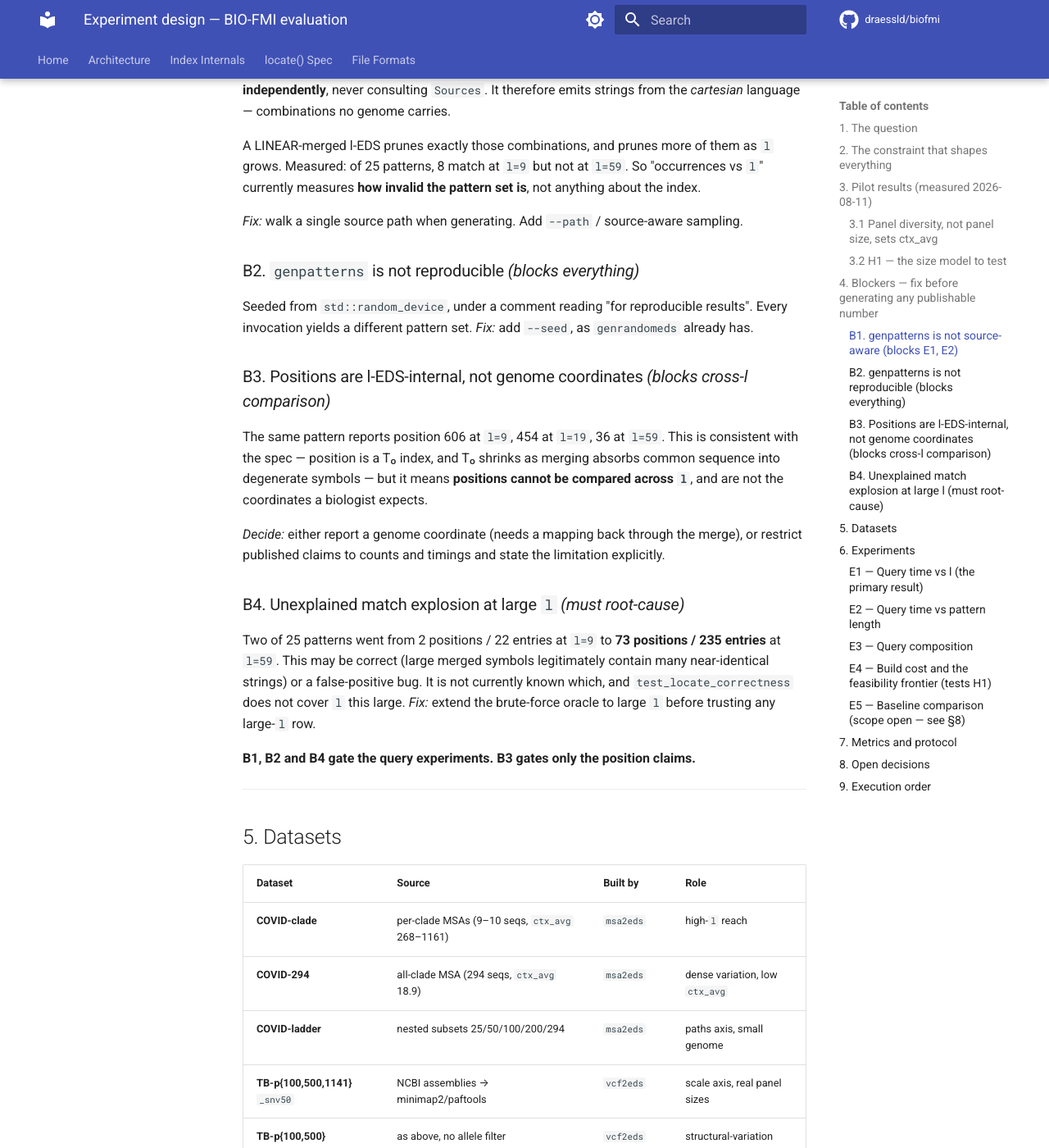
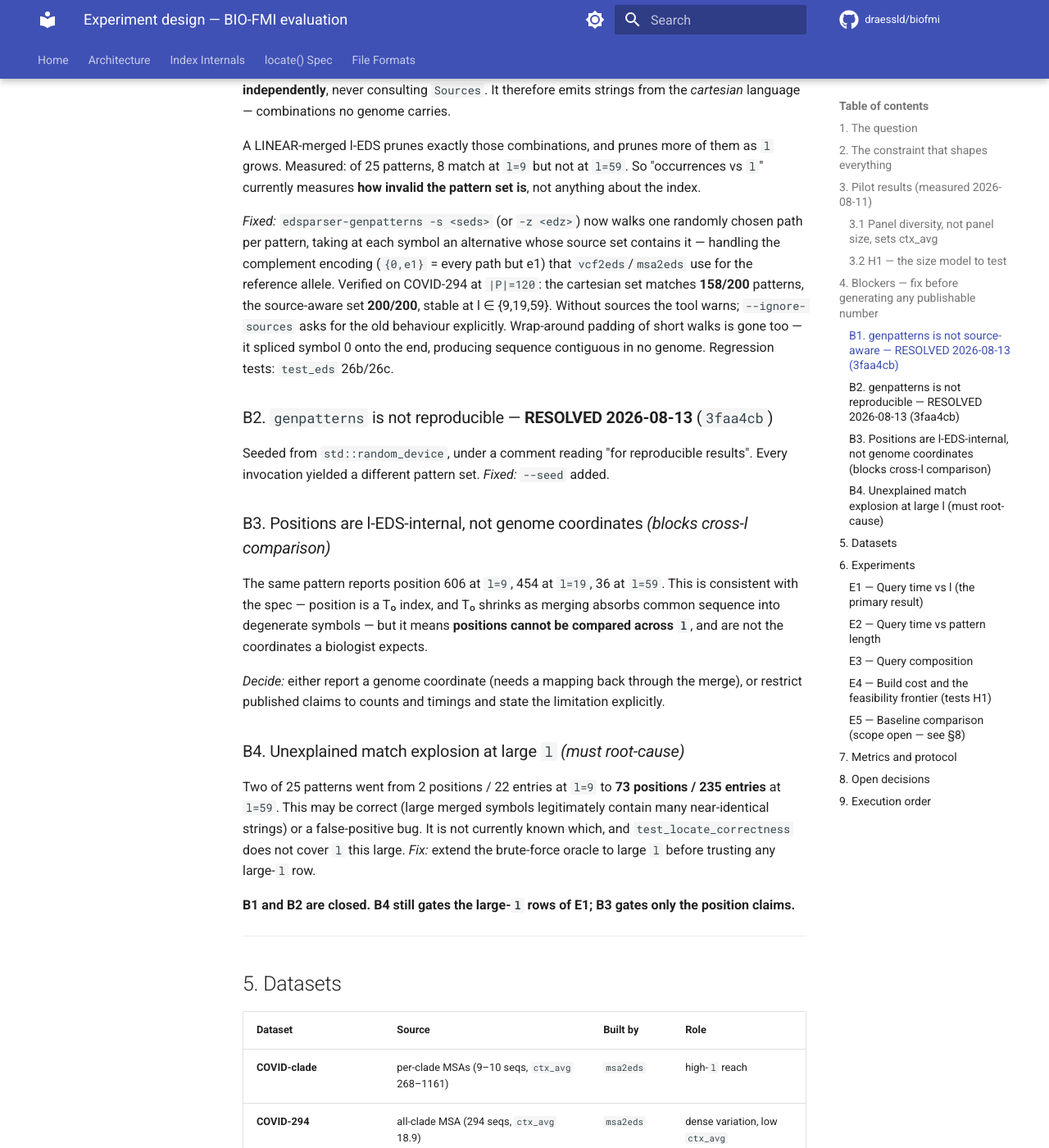
Before and after one commit to draessld/biofmi, an MkDocs documentation site: the page built from docs/experiment_design.md, in a window 1280 px wide and 1400 px high, scrolled down 3520 px. Shown: the whole window at 82% size. Built offline with MkDocs 1.6.1 and Material for MkDocs 9.7.7, drawn with Linux system fonts in a browser that asks for light colours; comment, search, counter and statistics services are not loaded; some of the changed text lies outside the part shown.

Commit message:
docs: close B1/B2 in the experiment design; advance edsparser submodule
genpatterns is now source-aware and seeded (edsparser 3faa4cb), so the pattern
set is finally a fair input to the query experiments. Note that the 274x pilot
figure used the old cartesian set and has to be re-measured.

Co-Authored-By: Claude Opus 5 <noreply@anthropic.com>

```diff
--- a/docs/experiment_design.md
+++ b/docs/experiment_design.md
@@ -127,7 +127,7 @@ metadata alone, and it explains both datasets with one mechanism. **E4 tests it.
 
 These were found during the pilot. Each one silently corrupts a headline figure.
 
-### B1. `genpatterns` is not source-aware *(blocks E1, E2)*
+### B1. `genpatterns` is not source-aware — **RESOLVED 2026-08-13** (`3faa4cb`)
 
 `EDS::generate_patterns()` ([eds.cpp:499](../external/edsparser/src/cpp/lib/formats/eds.cpp#L499))
 picks an alternative from each symbol **independently**, never consulting `Sources`. It
@@ -137,12 +137,19 @@ A LINEAR-merged l-EDS prunes exactly those combinations, and prunes more of them
 grows. Measured: of 25 patterns, 8 match at `l=9` but not at `l=59`. So "occurrences vs `l`"
 currently measures **how invalid the pattern set is**, not anything about the index.
 
-*Fix:* walk a single source path when generating. Add `--path` / source-aware sampling.
+*Fixed:* `edsparser-genpatterns -s <seds>` (or `-z <edz>`) now walks one randomly chosen
+path per pattern, taking at each symbol an alternative whose source set contains it —
+handling the complement encoding (`{0,e1}` = every path but e1) that `vcf2eds`/`msa2eds`
+use for the reference allele. Verified on COVID-294 at `|P|=120`: the cartesian set
+matches **158/200** patterns, the source-aware set **200/200**, stable at l ∈ {9,19,59}.
+Without sources the tool warns; `--ignore-sources` asks for the old behaviour explicitly.
+Wrap-around padding of short walks is gone too — it spliced symbol 0 onto the end,
+producing sequence contiguous in no genome. Regression tests: `test_eds` 26b/26c.
 
-### B2. `genpatterns` is not reproducible *(blocks everything)*
+### B2. `genpatterns` is not reproducible — **RESOLVED 2026-08-13** (`3faa4cb`)
 
 Seeded from `std::random_device`, under a comment reading "for reproducible results". Every
-invocation yields a different pattern set. *Fix:* add `--seed`, as `genrandomeds` already has.
+invocation yielded a different pattern set. *Fixed:* `--seed` added.
 
 ### B3. Positions are l-EDS-internal, not genome coordinates *(blocks cross-l comparison)*
 
@@ -162,7 +169,8 @@ near-identical strings) or a false-positive bug. It is not currently known which
 `test_locate_correctness` does not cover `l` this large. *Fix:* extend the brute-force
 oracle to large `l` before trusting any large-`l` row.
 
-**B1, B2 and B4 gate the query experiments. B3 gates only the position claims.**
+**B1 and B2 are closed. B4 still gates the large-`l` rows of E1; B3 gates only the
+position claims.**
 
 ---
 
@@ -198,7 +206,8 @@ Throughout: `|P| = 120` anchor, `l ∈ {3,5,9,11,14,19,29,39,59}` (all divide 12
 
 Fixed `|P| = 120`; sweep `l`; per dataset. Report median and p95 per-pattern latency, plus
 index size on the same axis, as a space/time trade-off curve.
-*Pilot says:* 274× on COVID-294. *Gated by B1, B2, B4.*
+*Pilot says:* 274× on COVID-294 — but that pilot used the pre-fix cartesian pattern set
+and must be re-run with a seeded source-aware one. *Gated by B4.*
 
 ### E2 — Query time vs pattern length
 
@@ -266,9 +275,9 @@ Rules, several of which the pilot shows are not optional:
 
 | # | Step | Blocked by |
 |---|---|---|
-| 1 | Fix `genpatterns`: `--seed` + source-aware sampling | — |
+| 1 | ~~Fix `genpatterns`: `--seed` + source-aware sampling~~ **done** (`3faa4cb`) | — |
 | 2 | Extend `test_locate_correctness` to large `l`; root-cause B4 | — |
-| 3 | Pilot E1/E2/E3 on local COVID; freeze the harness | 1, 2 |
+| 3 | Pilot E1/E2/E3 on local COVID; freeze the harness | 2 |
 | 4 | Port the harness to the TB server; rebuild + verify stamps | 3 |
 | 5 | Full E1–E4 sweep, both organisms | 4 |
 | 6 | E5 baseline | §8.1 |
```
